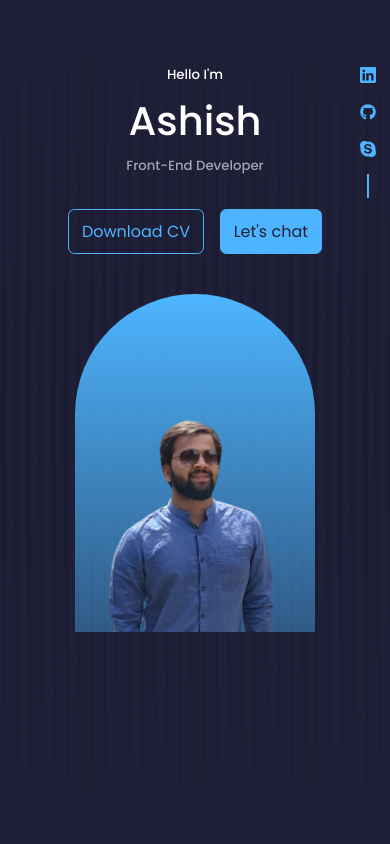
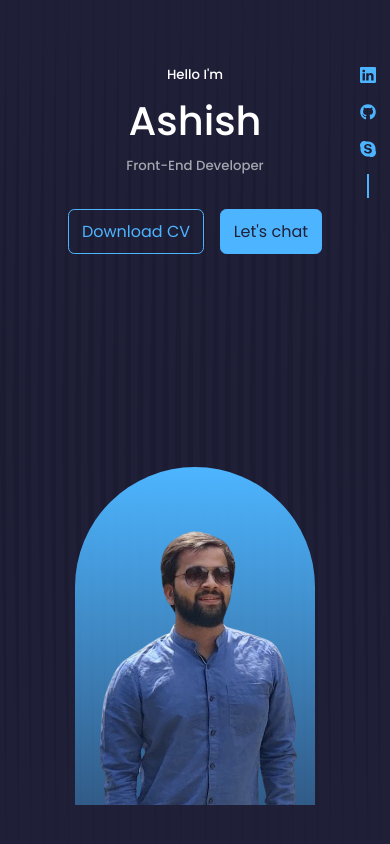
Before and after one commit to ash14ish/My-Portfolio, a React (Create React App) app: page / in a window 390 px wide. Shown: the top 844 px of the page. Built offline with nearby package versions, Linux system fonts and the light colour scheme.

Commit message:
portfolio

```diff
--- a/src/components/Home/Home.css
+++ b/src/components/Home/Home.css
@@ -80,11 +80,12 @@ header {
     left: calc(50% - 15rem / 2);
     height: 40vh;
     padding: 0;
+    bottom: 0;
     border-radius: 12rem 12rem 0 0;
   }
 
   .my-pic img {
-    transform: rotate(10deg) translate(5%, 30%);
+    transform: rotate(10deg) translate(5%, 15%) scale(1.2);
   }
 
   .scroll__down {
```
